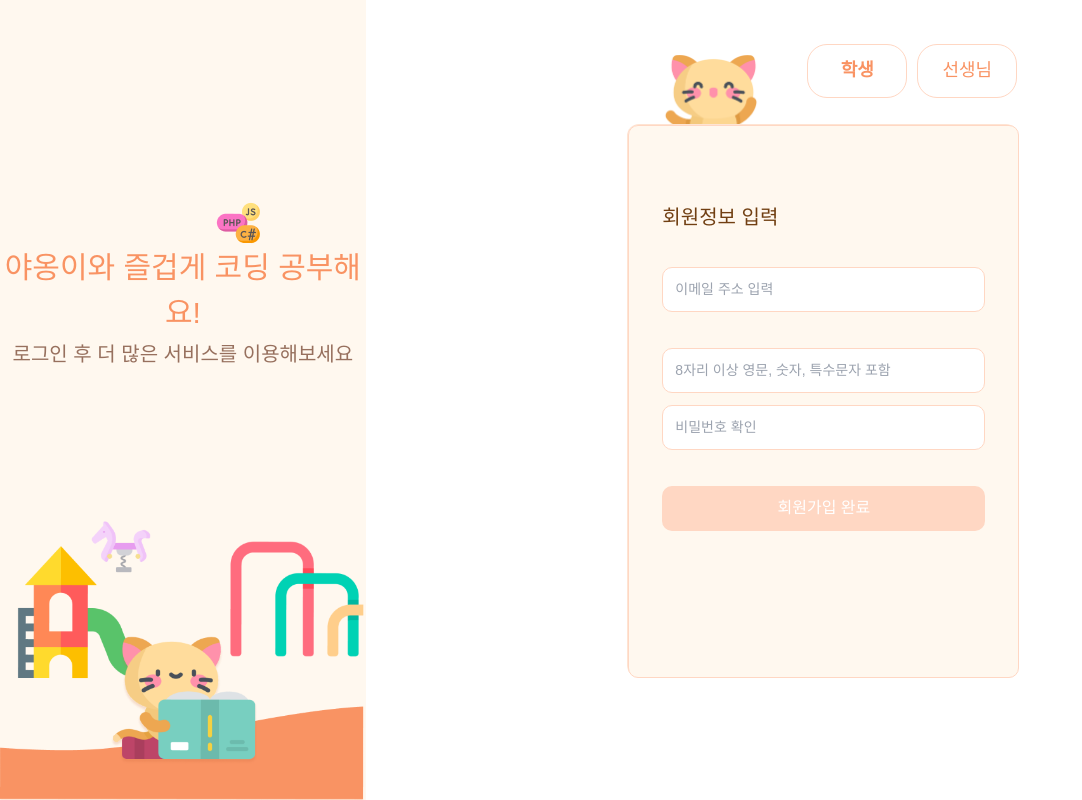
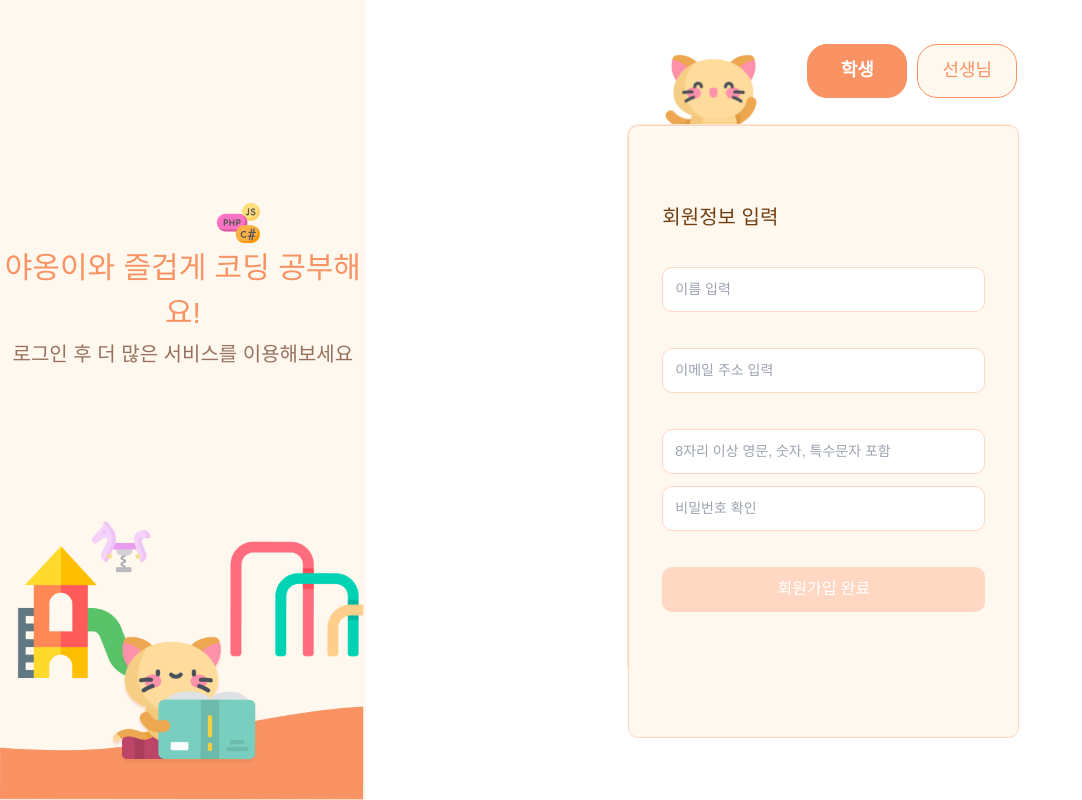
Before and after one commit to horang-edu/FE, a React (Create React App) app: page /signup in a window 1280 px wide. Shown: the whole page, without its empty margins (0-1082 px from the left). Built offline with nearby package versions, Linux system fonts and the light colour scheme; no server answers; a web font is replaced by a local one.

Commit message:
#61 feat : 회원가입 기능 구현

```diff
--- a/src/pages/SignUP.jsx
+++ b/src/pages/SignUP.jsx
@@ -2,7 +2,8 @@ import React, { useState } from "react";
 import axios from "axios";
 
 function SignUp() {
-  const [username, setUsername] = useState("");
+  const [name, setName] = useState("");
+  const [email, setEmail] = useState("");
   const [password, setPassword] = useState("");
   const [confirmPassword, setConfirmPassword] = useState("");
   const [isTeacher, setIsTeacher] = useState(false);
@@ -10,8 +11,8 @@ function SignUp() {
   const handleSubmit = async (event) => {
     event.preventDefault();
 
-    if (!username || !password) {
-      alert("이름과 비밀번호를 입력해주세요.");
+    if (!name || !email || !password) {
+      alert("이름, 이메일, 비밀번호를 입력해주세요.");
       return;
     }
     if (password !== confirmPassword) {
@@ -20,18 +21,22 @@ function SignUp() {
     }
 
     const userData = {
-      username,
+      name,
+      email,
       password,
-      role: isTeacher, // 'role' is set based on 'isTeacher'
+      role: isTeacher,
     };
 
     try {
-      const response = await axios.post("https://example.com/api/signup", userData);
+      const response = await axios.post(
+        "http://13.209.48.232:8080/api/user/signup",
+        userData
+      );
       console.log("Response:", response);
-      alert("Signup successful!");
+      alert("회원가입 완료!");
     } catch (error) {
       console.error("Signup error:", error);
-      alert("An error occurred during signup.");
+      alert("회원가입 실패!");
     }
   };
 
@@ -41,42 +46,58 @@ function SignUp() {
         <div className="absolute top-[-81px] left-[46%]">
           <button
             onClick={() => setIsTeacher(false)}
-            style={{ fontWeight: !isTeacher ? "bold" : "normal" }}
-            className="w-[100px] h-[54px] bg-[white] rounded-[20px] border-solid border-[1px] border-[#FFD7C3] font-yg-jalnan text-[#F99363] text-[18px]"
+            style={{
+              fontWeight: !isTeacher ? "bold" : "normal",
+              backgroundColor: !isTeacher ? "#F99363" : "#FFF8EF",
+              color: !isTeacher ? "white" : "#F99363",
+              borderColor: "#F99363",
+            }}
+            className="w-[100px] h-[54px] rounded-[20px] border-solid border-[1px] font-yg-jalnan text-[18px] hover:border-[#F99363]"
           >
             학생
           </button>
           <button
             onClick={() => setIsTeacher(true)}
-            style={{ fontWeight: isTeacher ? "bold" : "normal" }}
-            className="w-[100px] h-[54px] bg-[white] rounded-[20px] border-solid border-[1px] border-[#FFD7C3] font-yg-jalnan text-[#F99363] text-[18px] ml-[10px]"
+            style={{
+              fontWeight: isTeacher ? "bold" : "normal",
+              backgroundColor: isTeacher ? "#F99363" : "#FFF8EF",
+              color: isTeacher ? "white" : "#F99363",
+              borderColor: "#F99363",
+            }}
+            className="w-[100px] h-[54px] rounded-[20px] border-solid border-[1px] ml-[10px] font-yg-jalnan text-[18px] hover:border-[#F99363]"
           >
             선생님
           </button>
         </div>
-        {/* <div className="flex justify-between">
-          <div className="flex justify-center items-center">
-            <div onClick={() => setIsTeacher(false)} style={{ fontWeight: !isTeacher ? "bold" : "normal" }}>
-              학생
-            </div>
-            <div onClick={() => setIsTeacher(true)} style={{ fontWeight: isTeacher ? "bold" : "normal" }}>
-              선생님
-            </div>
-          </div>
-        </div> */}
-        <div
+        <form
           className="border"
           style={{
             width: "391px",
-            height: "553px",
+            height: "613px",
             padding: "77px 33px 77px 33px",
             borderColor: "#FFD7C3",
             borderRadius: "10px",
             background: "#fff8ef",
           }}
+          onSubmit={handleSubmit}
         >
-          <div className="text-xl font-yg-jalnan text-yellow-900 mb-9">회원정보 입력</div>
-          <input type="text" placeholder="이메일 주소 입력" value={username} onChange={(e) => setUsername(e.target.value)} className="w-full h-[2.8125rem] mb-9 text-[0.875rem] p-[0.75rem] rounded-[10px] border-solid border-[1px] border-[#FFD7C3]" />
+          <div className="text-xl font-yg-jalnan text-yellow-900 mb-9">
+            회원정보 입력
+          </div>
+          <input
+            type="text"
+            placeholder="이름 입력"
+            value={name}
+            onChange={(e) => setName(e.target.value)}
+            className="w-full h-[2.8125rem] mb-9 text-[0.875rem] p-[0.75rem] rounded-[10px] border-solid border-[1px] border-[#FFD7C3]"
+          />
+          <input
+            type="email"
+            placeholder="이메일 주소 입력"
+            value={email}
+            onChange={(e) => setEmail(e.target.value)}
+            className="w-full h-[2.8125rem] mb-9 text-[0.875rem] p-[0.75rem] rounded-[10px] border-solid border-[1px] border-[#FFD7C3]"
+          />
           <input
             type="password"
             placeholder="8자리 이상 영문, 숫자, 특수문자 포함"
@@ -91,10 +112,13 @@ function SignUp() {
             onChange={(e) => setConfirmPassword(e.target.value)}
             className="w-full h-[2.8125rem] mb-9 text-[0.875rem] p-[0.75rem] rounded-[10px] border-solid border-[1px] border-[#FFD7C3]"
           />
-          <button onClick={handleSubmit} type="submit" className="w-full h-[2.8125rem] font-yg-jalnan text-white bg-[#FFD7C3] rounded-[10px] hover:bg-[#F99363]">
+          <button
+            type="submit"
+            className="w-full h-[2.8125rem] font-yg-jalnan text-white bg-[#FFD7C3] rounded-[10px] hover:bg-[#F99363]"
+          >
             회원가입 완료
           </button>
-        </div>
+        </form>
       </div>
     </div>
   );
```
